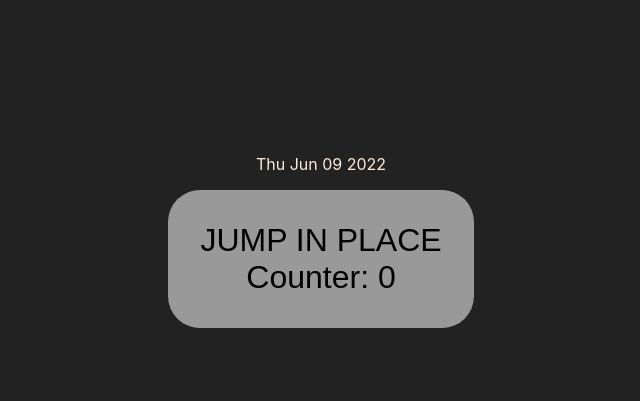
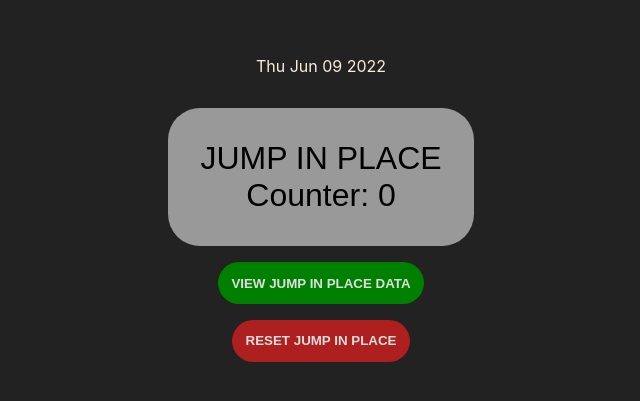
Before and after one commit to goerwin/gym-neat, a React (Create React App) app: page / in a window 1280 px wide. Shown: the part 199-600 px from the top of the page, without its empty margins (319-959 px from the left). Built offline with nearby package versions, Linux system fonts and the light colour scheme.

Commit message:
added jump in place button

```diff
--- a/src/App.css
+++ b/src/App.css
@@ -5,10 +5,28 @@
   flex-direction: column;
   min-height: 100%;
   padding: 2em;
+  gap: 1em;
+}
+
+.app-container dialog {
+  background: #222;
+  color: #aaa;
 }
 
 .app-date {
   color: antiquewhite;
+}
+
+.app-redbutton,
+.app-greenbutton:active,
+.app-button {
+  transition: transform 0.3s;
+}
+
+.app-redbutton:active,
+.app-greenbutton:active,
+.app-button:active {
+  transform: scale(0.8);
 }
 
 .app-button {
@@ -17,11 +35,20 @@
   border: 0;
   border-radius: 1em;
   padding: 1em;
-  transition: transform 0.3s;
 }
 
-.app-button:active {
-  transform: scale(0.8);
+.app-redbutton,
+.app-greenbutton {
+  border: 0;
+  padding: 1em;
+  border-radius: 2em;
+  background-color: #ae1f1f;
+  color: #ddd;
+  font-weight: bold;
+}
+
+.app-greenbutton {
+  background-color: green;
 }
 
 .app-button p {
--- a/src/App.tsx
+++ b/src/App.tsx
@@ -3,17 +3,19 @@ import './App.css';
 
 const LOCALSTORAGE_KEY = 'goerwin_gymNeat';
 
-function getLSItem(name: string) {
+function getLSDateData(date: string) {
   try {
-    const data: any = JSON.parse(window.localStorage.getItem(LOCALSTORAGE_KEY)!);
+    const data: any = JSON.parse(
+      window.localStorage.getItem(LOCALSTORAGE_KEY)!
+    );
 
-    return data[name] as string;
+    return data[date] as any;
   } catch (e) {}
 
   return null;
 }
 
-function setLSItem(name: string, value: string) {
+function setLSDateData(name: string, value: any) {
   try {
     let data: any = JSON.parse(window.localStorage.getItem(LOCALSTORAGE_KEY)!);
     if (!data) data = {};
@@ -30,20 +32,49 @@ function setLSItem(name: string, value: string) {
 export default function App() {
   const today = new Date();
   const todayISO = today.toISOString().replace(/T.*/, '');
-  const jipTodayKey = `${todayISO}_jumpInPlace`;
-  const jipTodayData = Number(getLSItem(jipTodayKey));
-  const [jipCount, setJipCount] = useState(jipTodayData);
+  const todayData = getLSDateData(todayISO) || {};
+  const [jipData, setJipData] = useState((todayData.jip || []) as any[]);
+  const [openJipData, setOpenJipData] = useState(false);
 
   useEffect(() => {
-    setLSItem(jipTodayKey, String(jipCount));
-  }, [jipCount]);
+    const todayData = getLSDateData(todayISO) || {};
+    setLSDateData(todayISO, { ...todayData, jip: jipData });
+  }, [jipData]);
 
   return (
     <div className="app-container">
       <p className="app-date">{today.toDateString()}</p>
-      <button className="app-button" onClick={() => setJipCount(jipCount + 1)}>
+      <button
+        className="app-button"
+        onClick={() => setJipData([...jipData, new Date().toISOString()])}
+      >
         JUMP IN PLACE
-        <p>Counter: {jipCount}</p>
+        <p>Counter: {jipData.length}</p>
+      </button>
+
+      <button
+        className="app-greenbutton"
+        onClick={() => setOpenJipData(!openJipData)}
+      >
+        VIEW JUMP IN PLACE DATA
+      </button>
+
+      <dialog open={openJipData}>
+        <h3>JIP Data</h3>
+        {jipData.map((el, idx) => (
+          <p key={idx}>{new Date(el).toLocaleTimeString()}</p>
+        ))}
+        <button onClick={() => setOpenJipData(false)}>Close</button>
+      </dialog>
+
+      <button
+        className="app-redbutton"
+        onClick={() => {
+          const ok = window.confirm('Reset Jump In Place?');
+          if (ok) setJipData([]);
+        }}
+      >
+        RESET JUMP IN PLACE
       </button>
     </div>
   );
--- a/src/index.css
+++ b/src/index.css
@@ -1,3 +1,7 @@
+* {
+  box-sizing: border-box;
+}
+
 body,
 html {
   height: 100%;
```
